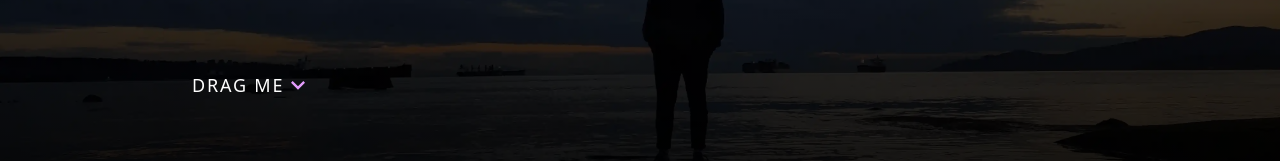
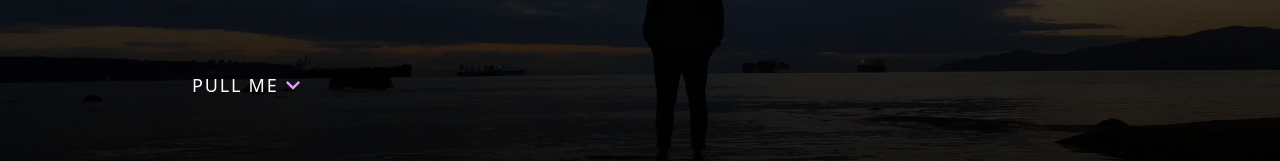
Before and after one commit to gyunayK/Portfolio, a React (Vite) app in the folder my-Portfolio/: page / in a window 1280 px wide. Shown: the part 459-620 px from the top of the page. Built offline with nearby package versions, Linux system fonts and the light colour scheme; a web font is replaced by a local one.

Commit message:
feat: Add drag functionality to cards and hero section

```diff
--- a/my-Portfolio/src/sections/about/About.jsx
+++ b/my-Portfolio/src/sections/about/About.jsx
@@ -1,9 +1,10 @@
 import Reveal from '@/components/Reveal'
 import { skills } from './skills'
 import { motion } from 'framer-motion'
-import { useEffect, useRef } from 'react'
+import { useEffect, useRef, useState } from 'react'
 
 const About = () => {
+  const [isDragging, setIsDragging] = useState(false)
   const cardsRef = useRef()
 
   useEffect(() => {
@@ -75,11 +76,21 @@ const About = () => {
               >
                 {skills.map((skill, index) => (
                   <motion.div
+                    onMouseDown={() => setIsDragging(true)}
+                    onMouseUp={() => setIsDragging(false)}
+                    onMouseLeave={() => setIsDragging(false)}
                     initial={{ scale: 0 }}
                     whileInView={{ scale: 1 }}
                     viewport={{ once: true }}
                     transition={{ duration: 0.5 }}
-                    className="card"
+                    drag
+                    dragConstraints={{
+                      top: -100,
+                      left: -100,
+                      right: 100,
+                      bottom: 100
+                    }}
+                    className={`card ${isDragging ? 'cursor-grabbing' : 'cursor-grab'}`}
                     key={index}
                   >
                     <div className="card-content">
--- a/my-Portfolio/src/sections/hero/Hero.jsx
+++ b/my-Portfolio/src/sections/hero/Hero.jsx
@@ -25,6 +25,7 @@ function Hero() {
           <motion.h3
             onMouseDown={() => setIsDragging(true)}
             onMouseUp={() => setIsDragging(false)}
+            onMouseLeave={() => setIsDragging(false)}
             drag
             dragMomentum={{
               velocity: 4,
@@ -32,11 +33,17 @@ function Hero() {
               power: 20,
               timeConstant: 1000
             }}
+            dragConstraints={{
+              top: -500,
+              left: -100,
+              right: 500,
+              bottom: 100
+            }}
             className={`text-sm md:text-lg tracking-widest mr-2 flex overflow-hidden
             ${isDragging ? 'cursor-grabbing' : 'cursor-grab'}
             `}
           >
-            DRAG ME
+            PULL ME
             <MdKeyboardArrowDown color="#e49dfc" size={'28px'} />
           </motion.h3>
         </div>
```
